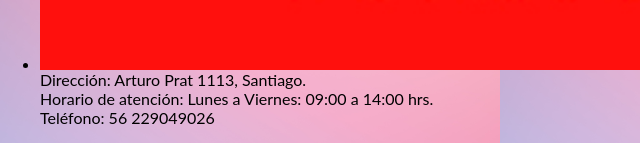
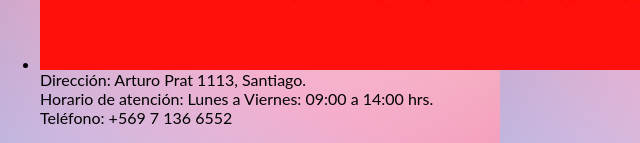
Before and after one commit to Liin12/EVA2, a plain HTML site: page Envios.html in a window 1280 px wide. Shown: the part 661-804 px from the top of the page, 0-640 px from the left. Drawn offline with Linux system fonts and the light colour scheme.

Commit message:
Update Envios.html
Cambio número de teléfonos.

```diff
--- a/Envios.html
+++ b/Envios.html
@@ -36,7 +36,7 @@
         <p>
           Dirección: Arturo Prat 1113, Santiago. <br />
           Horario de atención: Lunes a Viernes: 09:00 a 14:00 hrs. <br />
-          Teléfono: 56 229049026
+          Teléfono: +569 7 136 6552
         </p>
         <br />
       </li>
```
